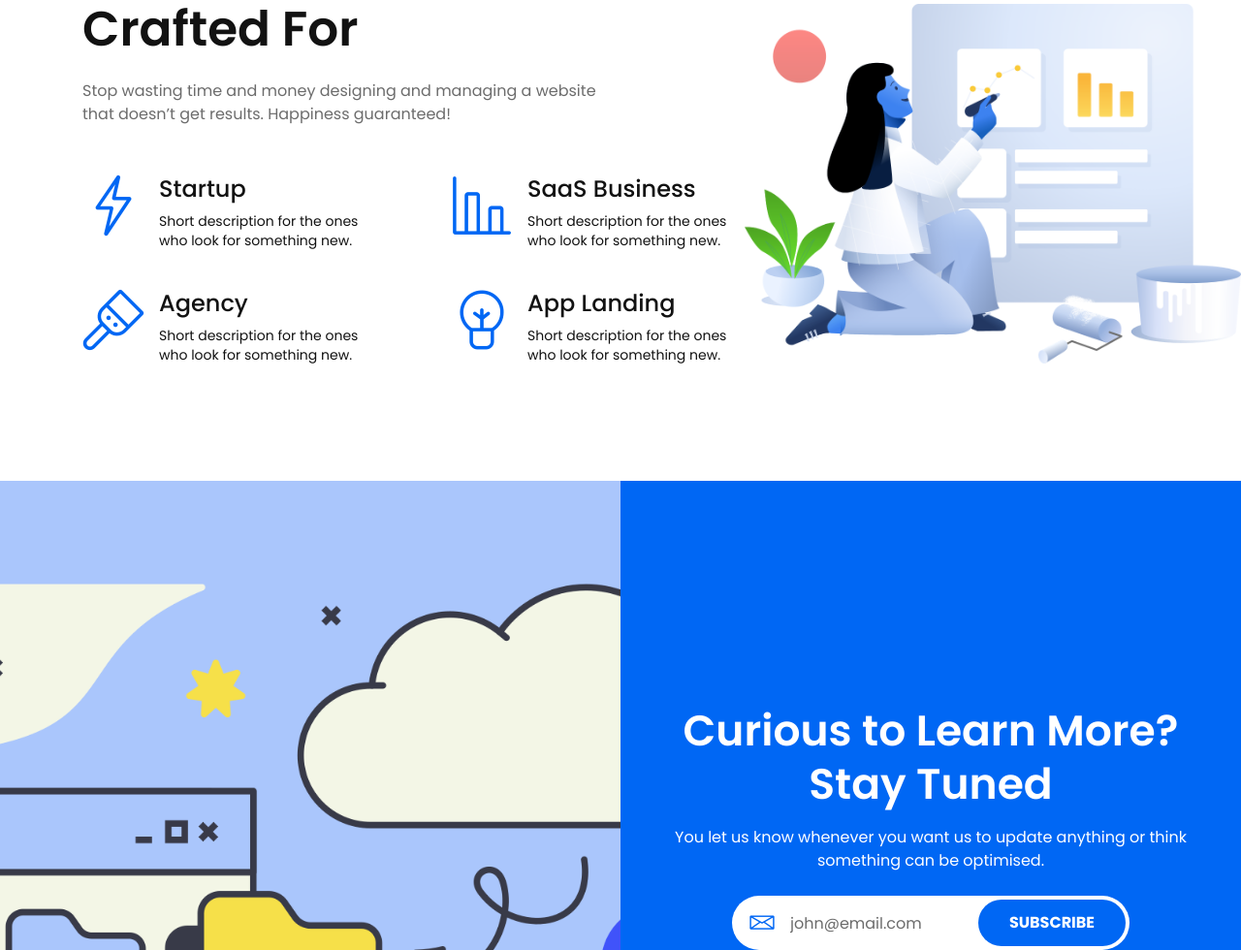
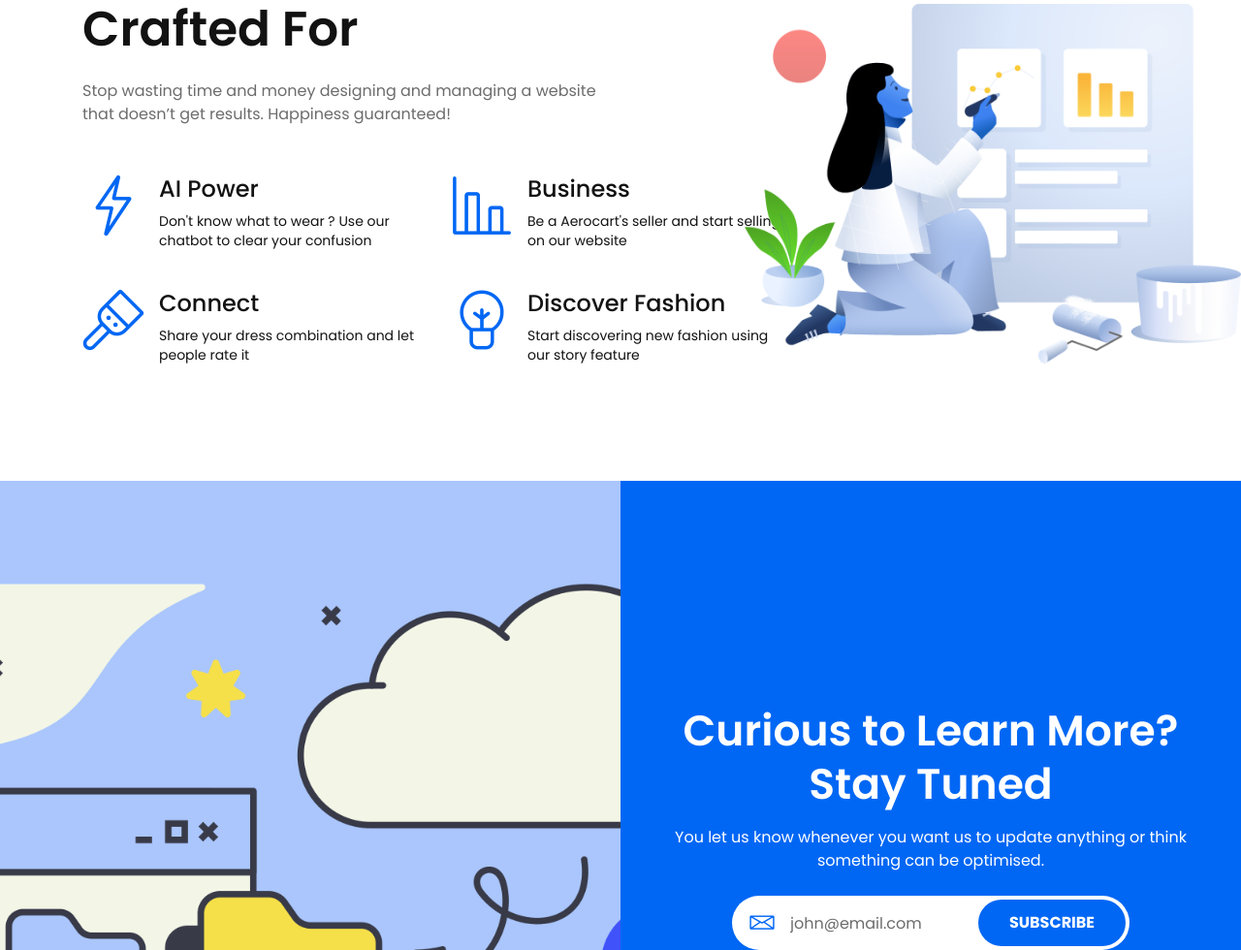
Before and after one commit to Aerocarts/home, a plain HTML site: page index.html in a window 1280 px wide. Shown: the part 967-1947 px from the top of the page at 97% size. Drawn offline with nearby package versions, Linux system fonts and the light colour scheme; files whose address does not match are found by name.

Commit message:
Update index.html

```diff
--- a/index.html
+++ b/index.html
@@ -127,8 +127,8 @@
                                     <i class="lni-bolt"></i>
                                 </div>
                                 <div class="services-content media-body">
-                                    <h4 class="services-title">Startup</h4>
-                                    <p class="text">Short description for the ones</br> who look for something new.</p>
+                                    <h4 class="services-title">AI Power</h4>
+                                    <p class="text">Don't know what to wear ? Use our chatbot to clear your confusion </p>
                                 </div>
                             </div> <!-- services content -->
                         </div>
@@ -138,8 +138,8 @@
                                     <i class="lni-bar-chart"></i>
                                 </div>
                                 <div class="services-content media-body">
-                                    <h4 class="services-title">SaaS Business</h4>
-                                    <p class="text">Short description for the ones</br> who look for something new.</p>
+                                    <h4 class="services-title">Business</h4>
+                                    <p class="text">Be a Aerocart's seller and start selling on our website</p>
                                 </div>
                             </div> <!-- services content -->
                         </div>
@@ -149,8 +149,8 @@
                                     <i class="lni-brush"></i>
                                 </div>
                                 <div class="services-content media-body">
-                                    <h4 class="services-title">Agency</h4>
-                                    <p class="text">Short description for the ones</br> who look for something new.</p>
+                                    <h4 class="services-title">Connect</h4>
+                                    <p class="text">Share your dress combination and let people rate it</p>
                                 </div>
                             </div> <!-- services content -->
                         </div>
@@ -160,8 +160,8 @@
                                     <i class="lni-bulb"></i>
                                 </div>
                                 <div class="services-content media-body">
-                                    <h4 class="services-title">App Landing</h4>
-                                    <p class="text">Short description for the ones</br> who look for something new.</p>
+                                    <h4 class="services-title">Discover Fashion</h4>
+                                    <p class="text">Start discovering new fashion using our story feature</p>
                                 </div>
                             </div> <!-- services content -->
                         </div>
```
